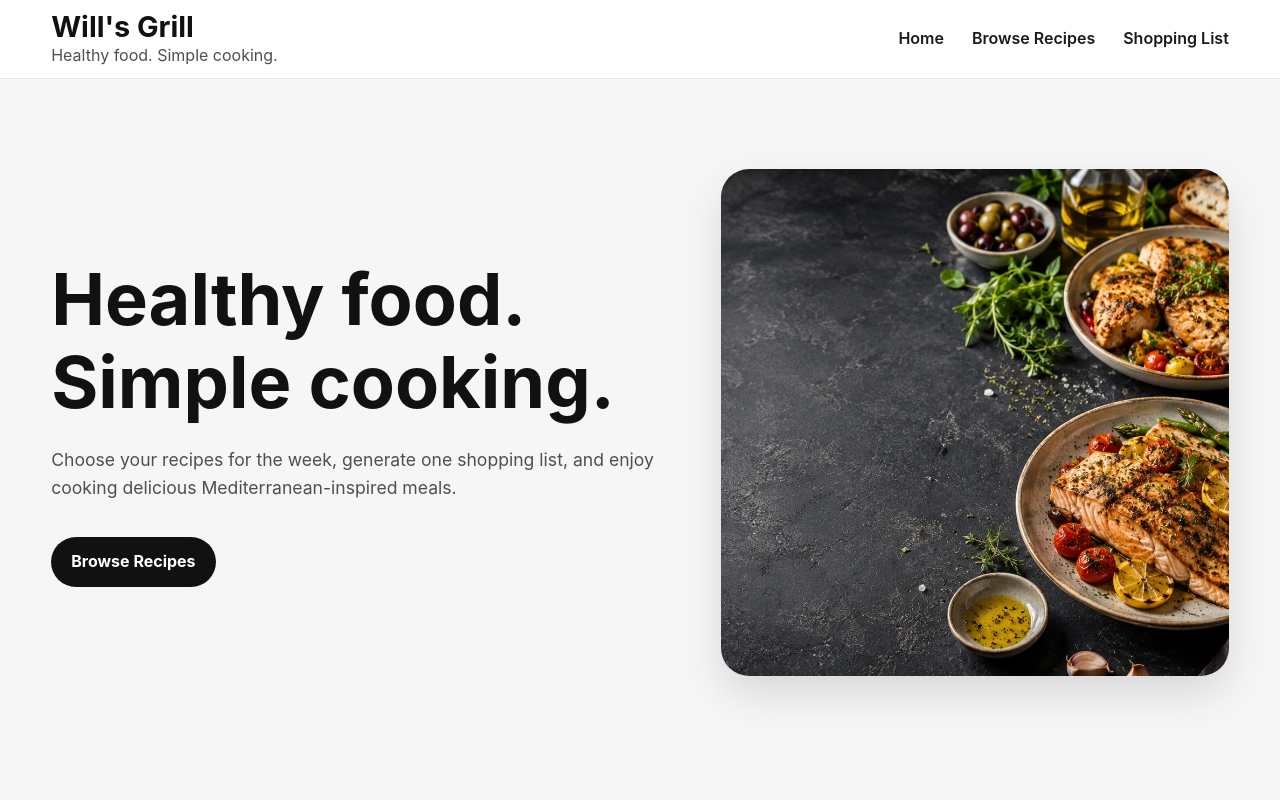
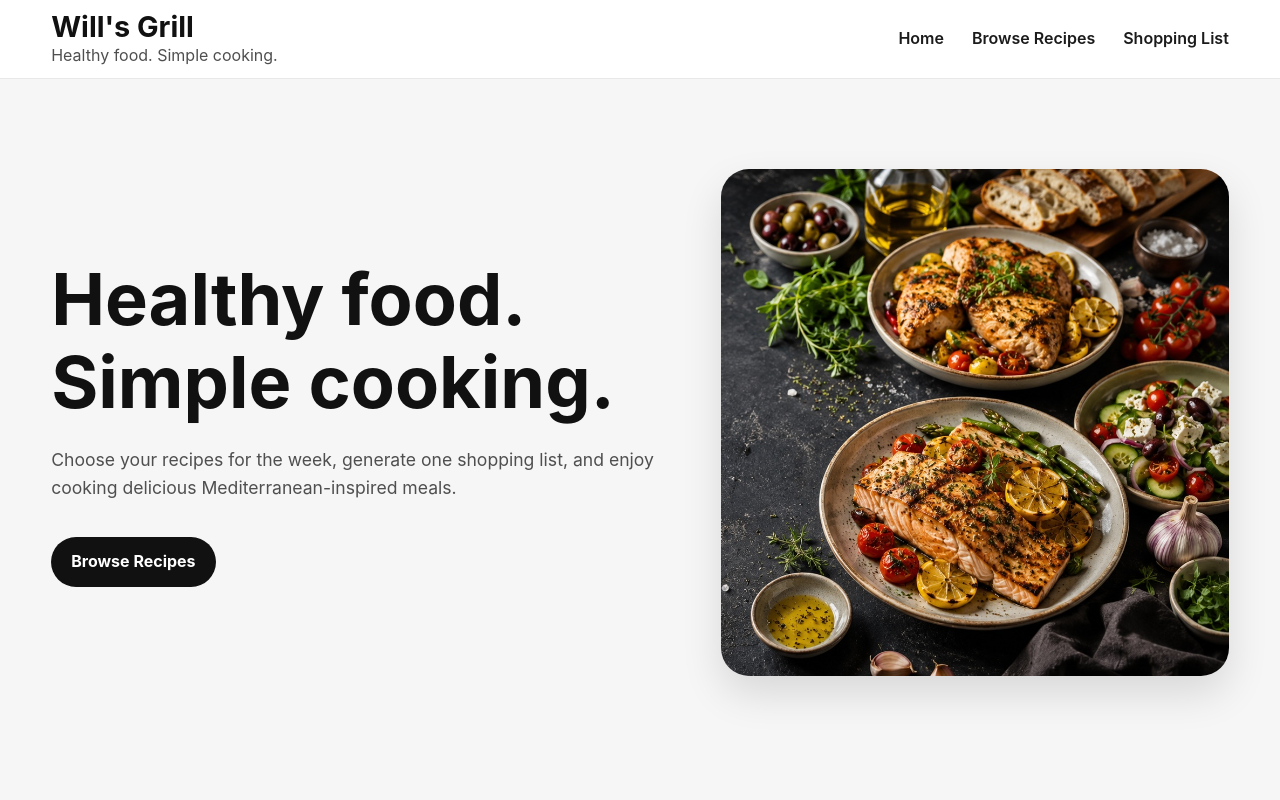
Before and after one commit to WillsGrill/Wills-Grill, a plain HTML site: page index.html in a window 1280 px wide. Shown: the top 800 px of the page. Drawn offline with Linux system fonts and the light colour scheme.

Commit message:
Update style.css

```diff
--- a/assets/css/style.css
+++ b/assets/css/style.css
@@ -222,7 +222,7 @@ nav a:hover{
 
     background-size:cover;
 
-    background-position:center;
+    background-position:right center;
 
     background-repeat:no-repeat;
 
```
